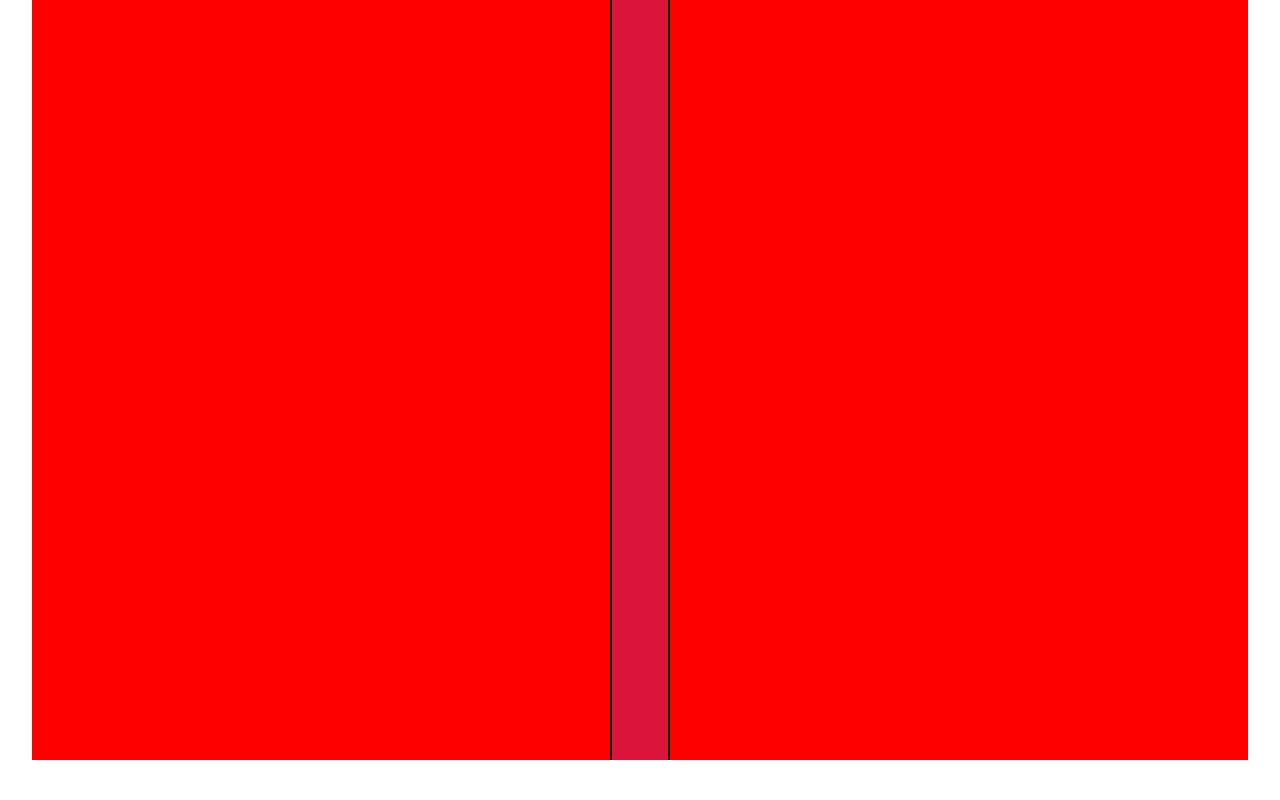
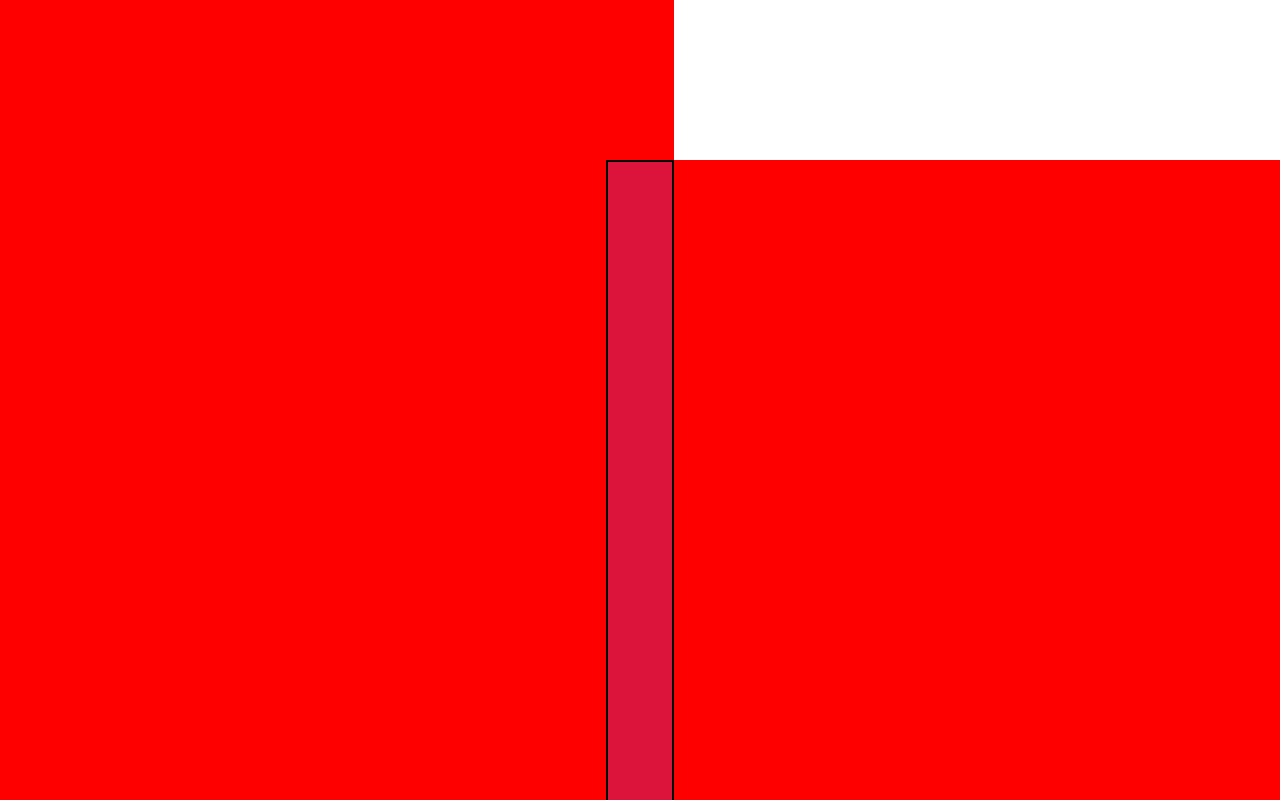
Before and after one commit to aeolion7/pokedex, a plain HTML site: page public/index.html in a window 1280 px wide. Drawn offline with Linux system fonts and the light colour scheme.

Commit message:
working on grid structure

```diff
--- a/public/index.html
+++ b/public/index.html
@@ -10,13 +10,20 @@
   </head>
   <body>
     <div class="container">
-      <div id="left-side"></div>
-      <div id="spine">
-        <div class="hinge"></div>
-        <div id="spine-main"></div>
-        <div class="hinge"></div>
+      <div id="left-side">
+        <div id="lens-piece"></div>
+        <div id="left-inside">
+          <div id="left-face"></div>
+          <div id="spine">
+            <div class="hinge"></div>
+            <div id="spine-main"></div>
+            <div class="hinge"></div>
+          </div>
+        </div>
       </div>
-      <div id="right-side"></div>
+      <div id="right-side">
+        <div id="page"></div>
+      </div>
     </div>
   </body>
 </html>
--- a/public/style.css
+++ b/public/style.css
@@ -4,23 +4,38 @@ body {
 
 .container {
   display: grid;
-  grid-template-columns: 47.5% 5% 47.5%;
-  height: 95vh;
+  grid-template-columns: 52.634% 47.366%;
+  height: 100vh;
   margin: auto;
-  width: 95vw;
+  width: 100vw;
+}
+
+#left-inside {
+  display: grid;
+  grid-template-columns: 90% 10%;
 }
 
 #left-side {
   background-color: red;
+  display: grid;
+  grid-template-rows: 20% 80%;
+}
+
+#page {
+  background-color: red;
+  grid-row-start: 2;
 }
 
 #right-side {
-  background-color: red;
+  background-color: white;
+  display: grid;
+  grid-template-rows: 20% 80%;
 }
 
 #spine {
   background-color: crimson;
   border-left: 2px solid black;
   border-right: 2px solid black;
+  border-top: 2px solid black;
   display: flex;
 }
```
